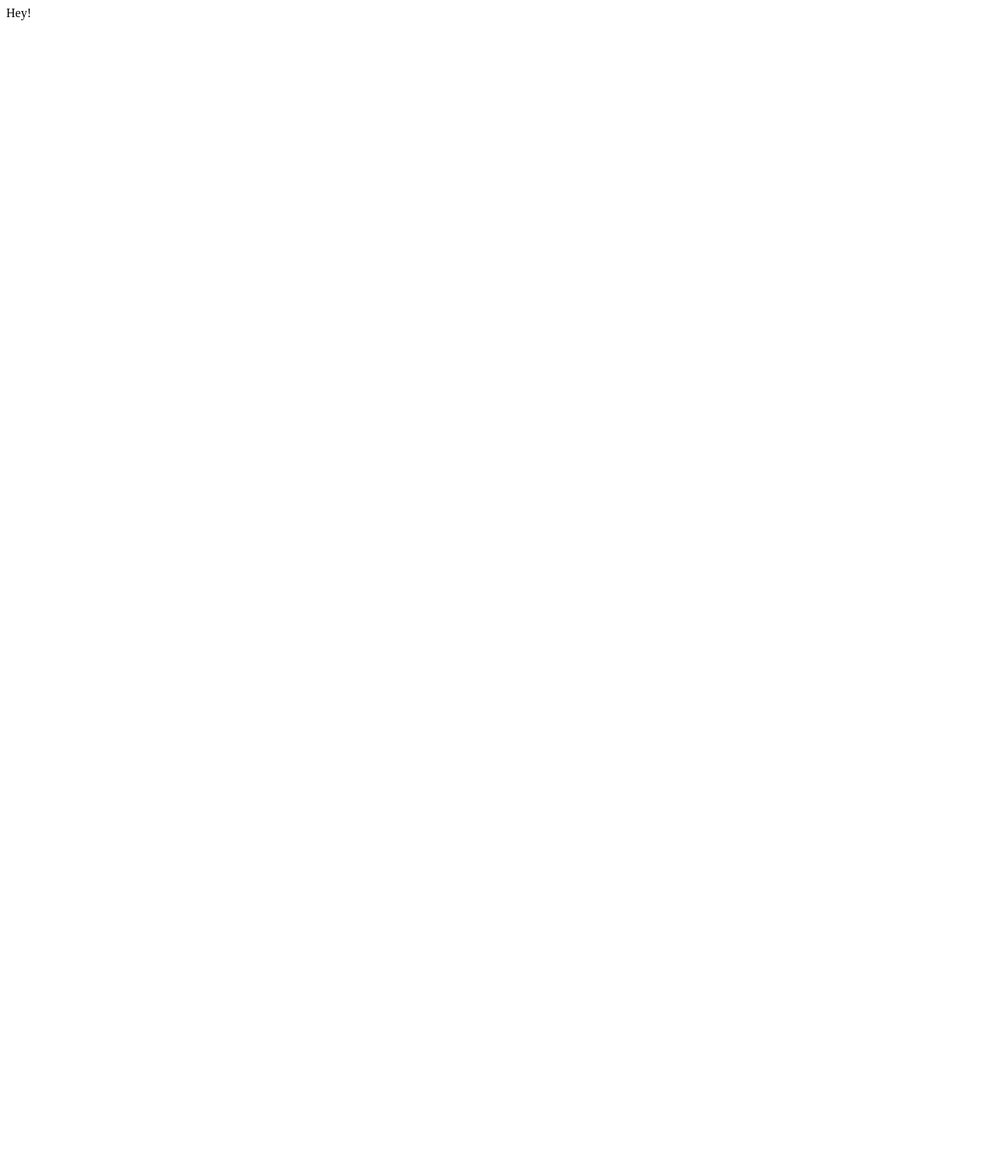
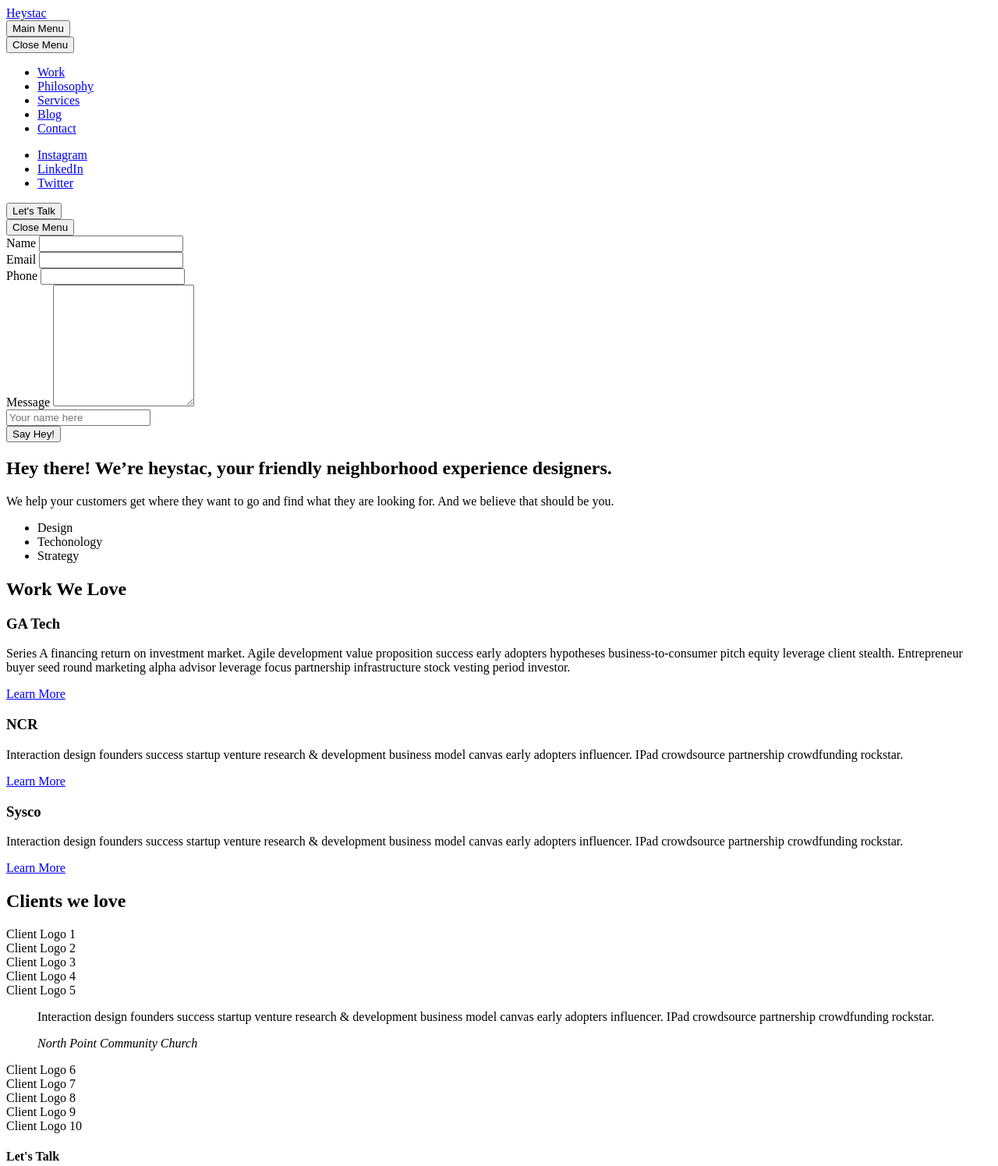
Before and after one commit to heystac-atl/heystac, a plain HTML site: page index.html in a window 1280 px wide. Shown: the whole page at 78% size. Before the commit the page ends 800 px from the top, so only its background shows below. Drawn offline with Linux system fonts and the light colour scheme.

Commit message:
initial scaffolding

```diff
--- a/index.html
+++ b/index.html
@@ -10,8 +10,152 @@
     <link rel="canonical" href="https://www.heystac.com/">
 </head>
 <body>
+    <header>
+        <a href="/">
+            <span>Heystac</span>
+        </a>
+        <nav>
+            <button>
+                <span>Main Menu</span>
+            </button>
+            <div>
+                <button>
+                    <span>Close Menu</span>
+                </button>
+                <ul>
+                    <li>
+                        <a href="#">Work</a>
+                    </li>
+                    <li>
+                        <a href="#">Philosophy</a>
+                    </li>
+                    <li>
+                        <a href="#">Services</a>
+                    </li>
+                    <li>
+                        <a href="#">Blog</a>
+                    </li>
+                    <li>
+                        <a href="#">Contact</a>
+                    </li>
+                </ul>
+                <ul>
+                    <li>
+                        <a href="#">
+                            <span>Instagram</span>
+                        </a>
+                    </li>
+                    <li>
+                        <a href="#">
+                            <span>LinkedIn</span>
+                        </a>
+                    </li>
+                    <li>
+                        <a href="#">
+                            <span>Twitter</span>
+                        </a>
+                    </li>
+                </ul>
+            </div>
+        </nav>
+        <button>
+            <span>Let's Talk</span>
+        </button>
+        <div>
+            <button>
+                <span>Close Menu</span>
+            </button>
+            <form>
+                <div>
+                    <label for="letsTalkNameaumZVS">Name</label>
+                    <input type="text" id="letsTalkNameaumZVS" name="letsTalkNameaumZVS">
+                </div>
+                <div>
+                    <label for="letsTalkEmailqIt9zR">Email</label>
+                    <input type="email" id="letsTalkEmailqIt9zR" name="letsTalkEmailqIt9zR">
+                </div>
+                <div>
+                    <label for="letsTalkPhone9r5sqR">Phone</label>
+                    <input type="tel" id="letsTalkPhone9r5sqR" name="letsTalkPhone9r5sqR">
+                </div>
+                <div>
+                    <label for="letsTalkMessageaPQUXi">Message</label>
+                    <textarea id="letsTalkMessageaPQUXi" name="letsTalkMessageaPQUXi" rows="10" ></textarea>
+                </div>
+                <div>
+                    <!-- Honey Pot -->
+                    <label class="ohnohoney" for="name"></label>
+                    <input class="ohnohoney" autocomplete="off" type="text" id="name" name="name" placeholder="Your name here">
+                </div>
+                <input type="submit" value="Say Hey!">
+            </form>
+        </div>
+    </header>
     <main>
-        Hey!
+        <section>
+            <div>
+                <h1>Hey there! We’re heystac, your friendly neighborhood experience designers.</h1>
+                <p>We help your customers get where they want to go and find what they are looking for. <span>And we believe that should be you.</span></p>
+            </div>
+            <div>
+                <ul>
+                    <li>
+                        Design
+                    </li>
+                    <li>
+                        Techonology
+                    </li>
+                    <li>
+                        Strategy
+                    </li>
+                </ul>
+            </div>
+        </section>
+        <section>
+            <h2>Work We Love</h2>
+            <article>
+                <h3>GA  Tech</h3>
+                <p>Series A financing return on investment market. Agile development value proposition success early adopters hypotheses business-to-consumer pitch equity leverage client stealth. Entrepreneur buyer seed round marketing alpha advisor leverage focus partnership infrastructure stock vesting period investor.</p>
+                <a href="#">Learn More</a>
+            </article>
+            <article>
+                <h3>NCR</h3>
+                <p>Interaction design founders success startup venture research & development business model canvas early adopters influencer. IPad crowdsource partnership crowdfunding rockstar.</p>
+                <a href="#">Learn More</a>
+            </article>
+            <article>
+                <h3>Sysco</h3>
+                <p>Interaction design founders success startup venture research & development business model canvas early adopters influencer. IPad crowdsource partnership crowdfunding rockstar.</p>
+                <a href="#">Learn More</a>
+            </article>
+
+        </section>
+        <section>
+            <h2>Clients we love</h2>
+            <div>
+                <div>Client Logo 1</div>
+                <div>Client Logo 2</div>
+                <div>Client Logo 3</div>
+                <div>Client Logo 4</div>
+                <div>Client Logo 5</div>
+                <div>
+                    <blockquote>
+                        <p>Interaction design founders success startup venture research & development business model canvas early adopters influencer. IPad crowdsource partnership crowdfunding rockstar.</p>
+                        <footer>
+                            <cite>North Point Community Church</cite>
+                        </footer>
+                    </blockquote>
+                </div>
+                <div>Client Logo 6</div>
+                <div>Client Logo 7</div>
+                <div>Client Logo 8</div>
+                <div>Client Logo 9</div>
+                <div>Client Logo 10</div>
+            </div>
+        </section>
     </main>
+    <footer>
+        <h4>Let's Talk</h4>
+    </footer>
 </body>
 </html>
```
